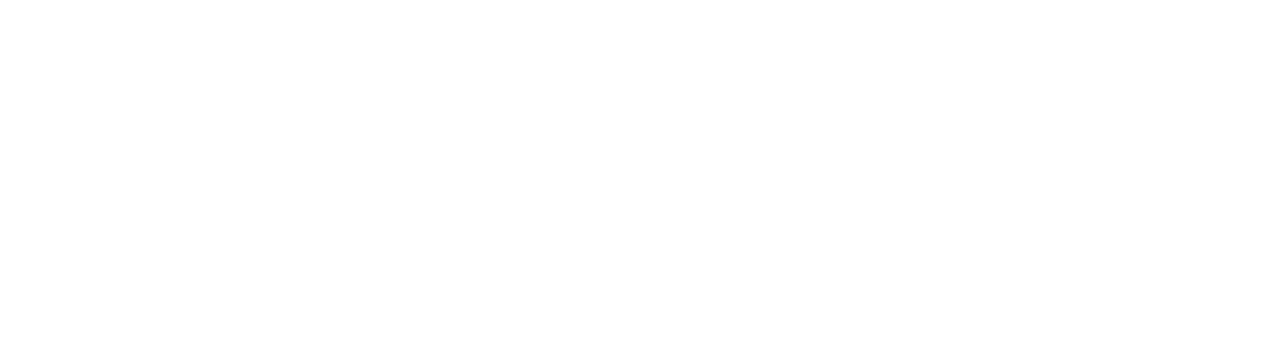
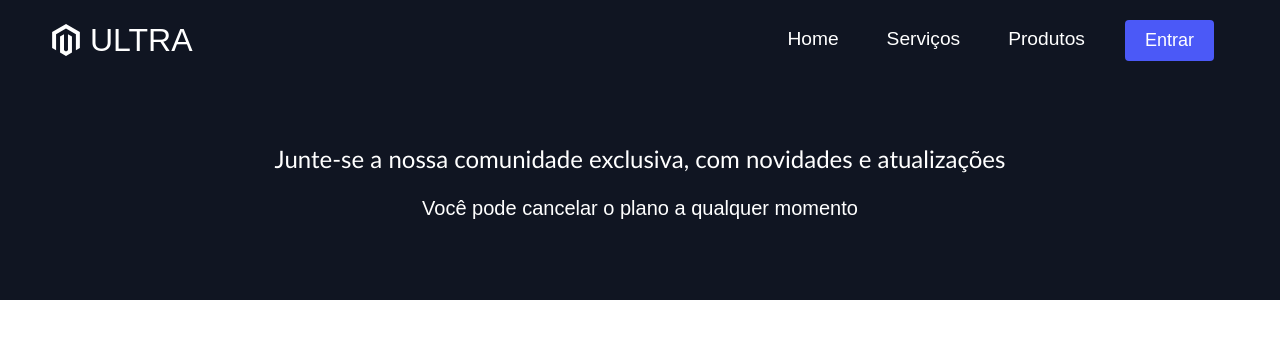
Before and after one commit to GabriellMaiaa/ReactWebsite, a React (Create React App) app: page /quemSomos in a window 1280 px wide. Before the commit this address had no page. Shown: the top 338 px of the page. Built offline with nearby package versions, Linux system fonts and the light colour scheme.

Commit message:
inicialize footer

```diff
--- a/src/components/Footer/Footer.elements.js
+++ b/src/components/Footer/Footer.elements.js
@@ -0,0 +1,29 @@
+import styled from "styled-components";
+
+export const FooterContainer = styled.div `
+    background-color: #101522;
+    display: flex;
+    flex-direction: column;
+    justify-content: center;
+    align-items: center;
+    padding: 4rem 0 2rem 0;
+`
+export const FooterSubscription = styled.section `
+    display: flex;
+    flex-direction: column;
+    justify-content: center;
+    align-items: center;
+    text-align: center;
+    margin-bottom:24px ;
+    color: white;
+`
+export const FooterSubHeading = styled.p `
+    font-family: 'Trebuchet MS', 'Lucida Sans Unicode', 'Lucida Grande', Arial, sans-serif;
+    margin-bottom: 24px;
+    font-size: 24px;
+`
+
+export const FooterSubText = styled.p `
+    margin-bottom: 24px;
+    font-size: 20px;
+`
--- a/src/components/Footer/Footer.js
+++ b/src/components/Footer/Footer.js
@@ -1,4 +1,5 @@
 import React from 'react'
+import { FooterContainer, FooterSubscription, FooterSubHeading, FooterSubText } from './Footer.elements.js'
 
 const Footer = () => {
   return (
```
